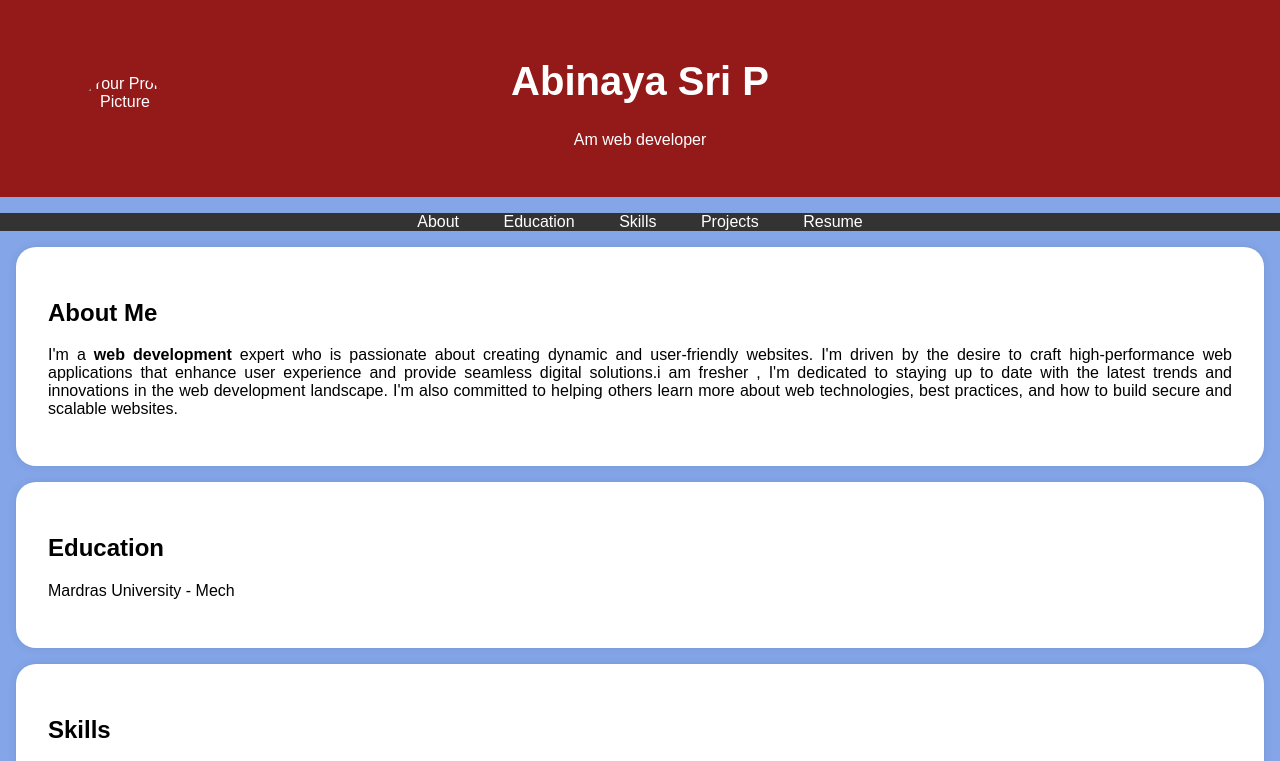
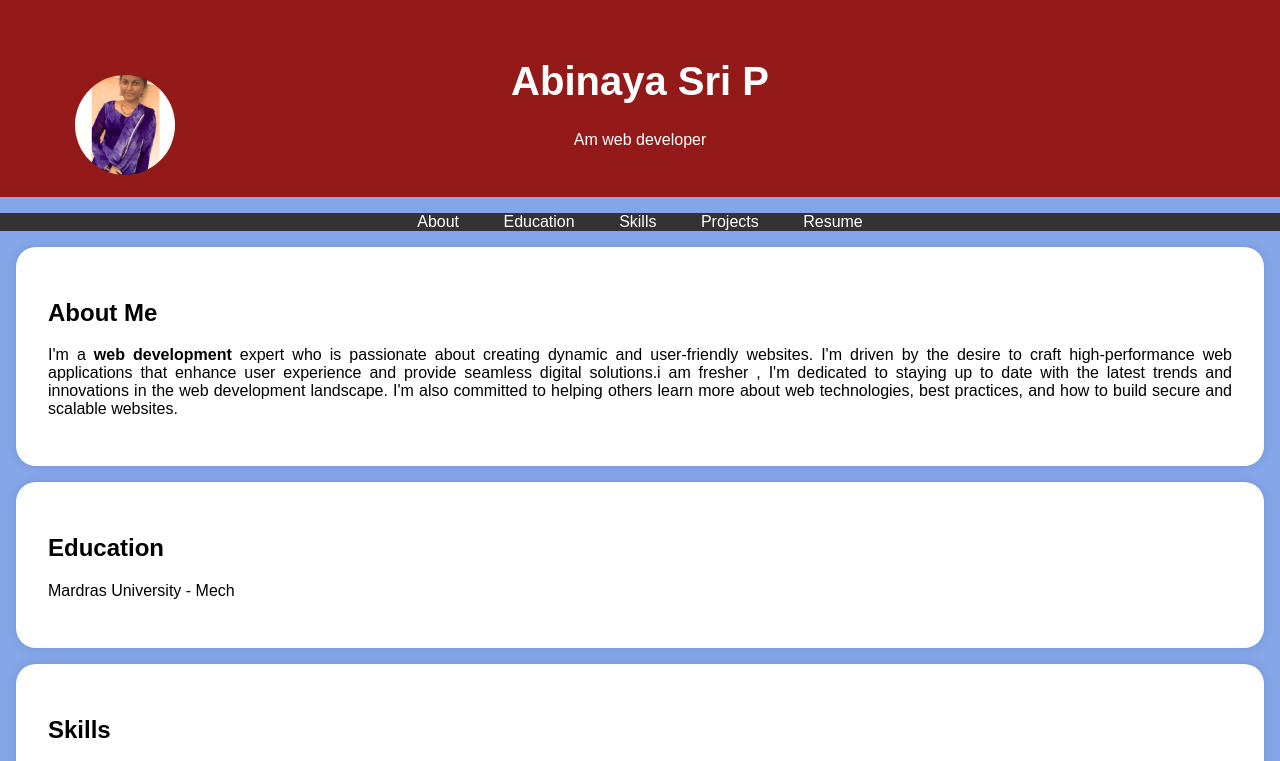
Before and after one commit to abinayasri-06/Abinayasri11, a plain HTML site: page index.html in a window 1280 px wide. Shown: the top 761 px of the page. Drawn offline with Linux system fonts and the light colour scheme.

Commit message:
Update index.html

```diff
--- a/index.html
+++ b/index.html
@@ -95,7 +95,7 @@
     <header>
         <div class="header-content">
             <!-- Add your profile picture here -->
-            <img src="Snapchat-1118499272.jpg" alt="Your Profile Picture" class="profile-picture">
+            <img src="Snapchat-1468472819.jpg" alt="Your Profile Picture" class="profile-picture">
             <h1>Abinaya Sri P</h1>
             <p>Am web developer</p>
         </div>
```
